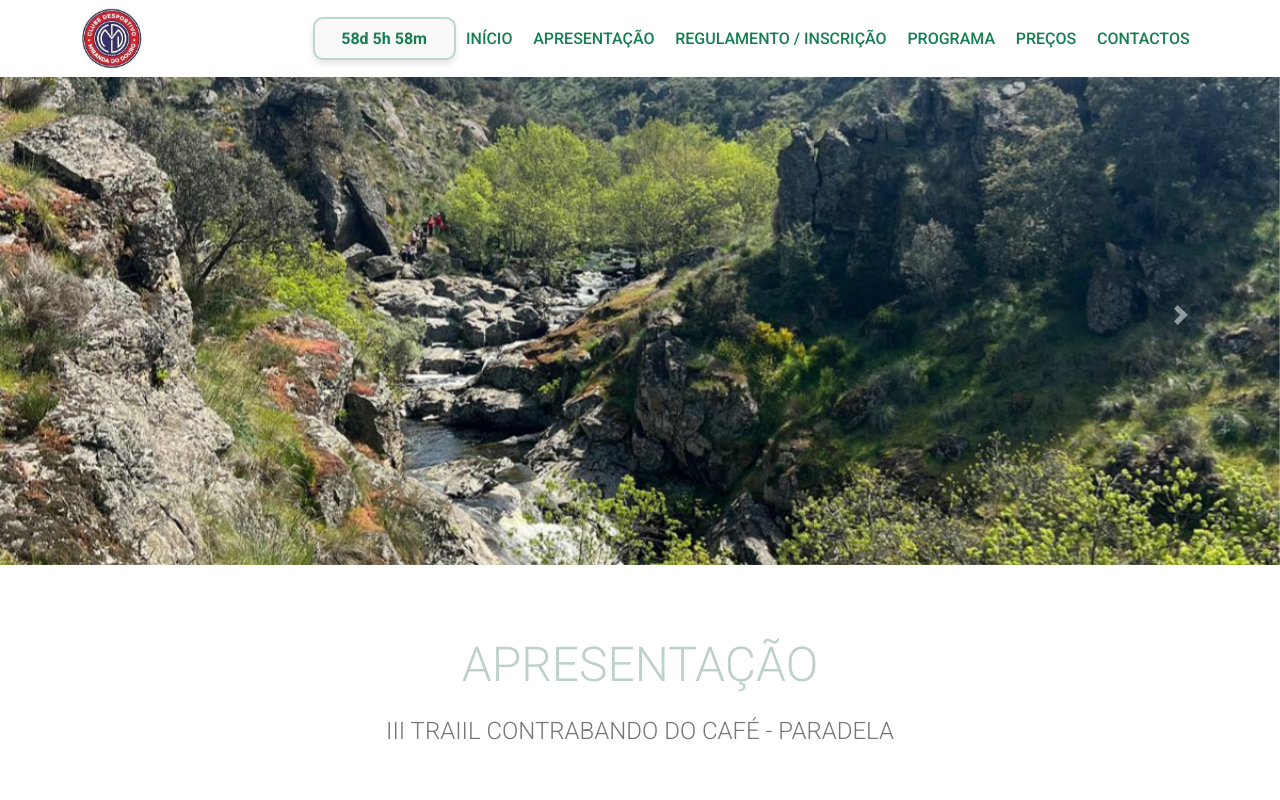
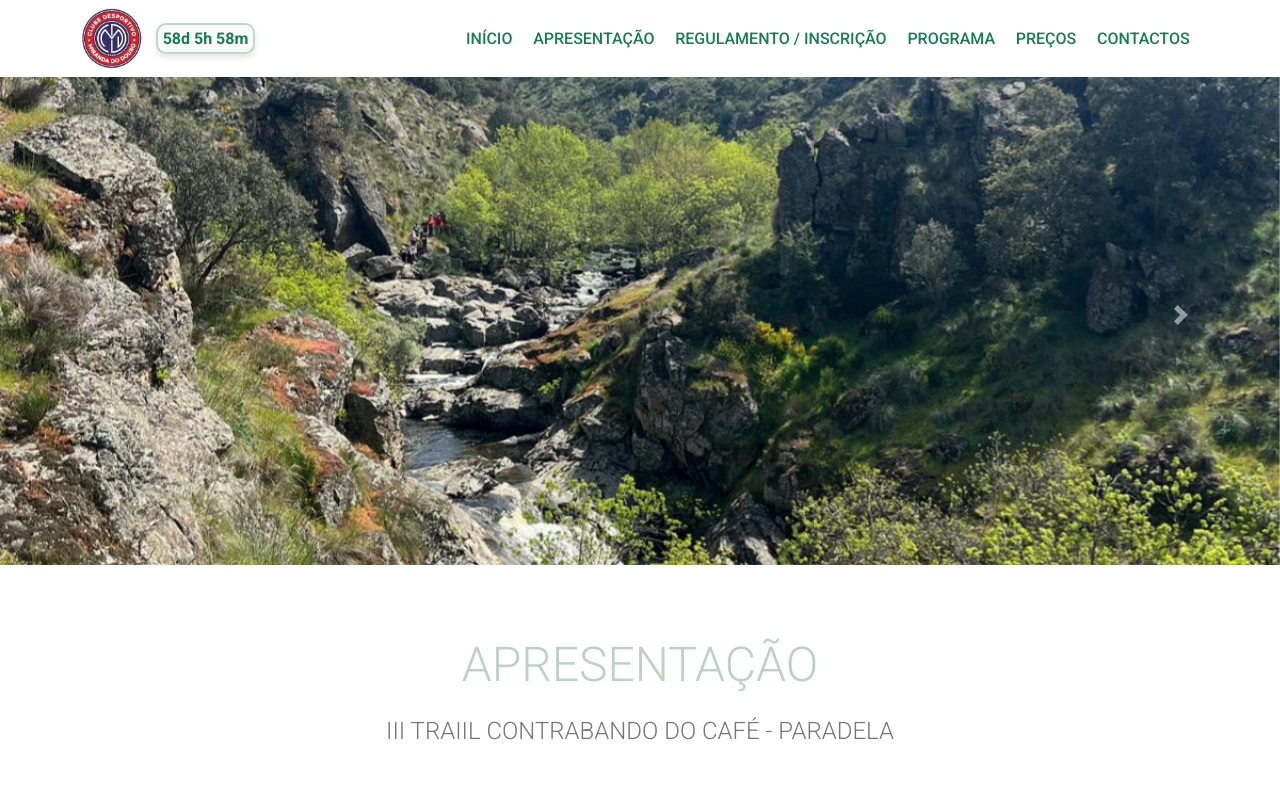
Before and after one commit to contrabandotrail/contrabandotrail, a plain HTML site: page index.html in a window 1280 px wide. Shown: the top 800 px of the page. Drawn offline with nearby package versions, Linux system fonts and the light colour scheme.

Commit message:
add timer

```diff
--- a/index.html
+++ b/index.html
@@ -123,6 +123,8 @@
               <img src="assets/images/mirandaclube.jpg" alt="Mobirise" title="" style="height: 3.8rem;">
             </a>
           </span>
+          <li id="countdown" class="nav-link link text-secondary display-4" style="color: #bdd7cb; font-weight: bold; padding: 5px; border: 2px solid #bdd7cb; border-radius: 10px; width: fit-content; background-color: #f9f9f9; box-shadow: 0 4px 6px rgba(0, 0, 0, 0.1);" >
+
         </div>
 
           <!-- Aqui será inserido o contador -->
@@ -130,7 +132,7 @@
       </div>
       <div class="collapse navbar-collapse" id="navbarSupportedContent">
         <ul class="navbar-nav nav-dropdown nav-right" data-app-modern-menu="true">
-          <li id="countdown" class="nav-link link text-secondary display-4" style="color: #bdd7cb; font-weight: bold; padding: 10px; border: 2px solid #bdd7cb; border-radius: 10px; width: fit-content; background-color: #f9f9f9; box-shadow: 0 4px 6px rgba(0, 0, 0, 0.1);" >
+
           <li class="nav-item">
             <a class="nav-link link text-secondary display-4" href="#top">
               INÍCIO</a>
```
